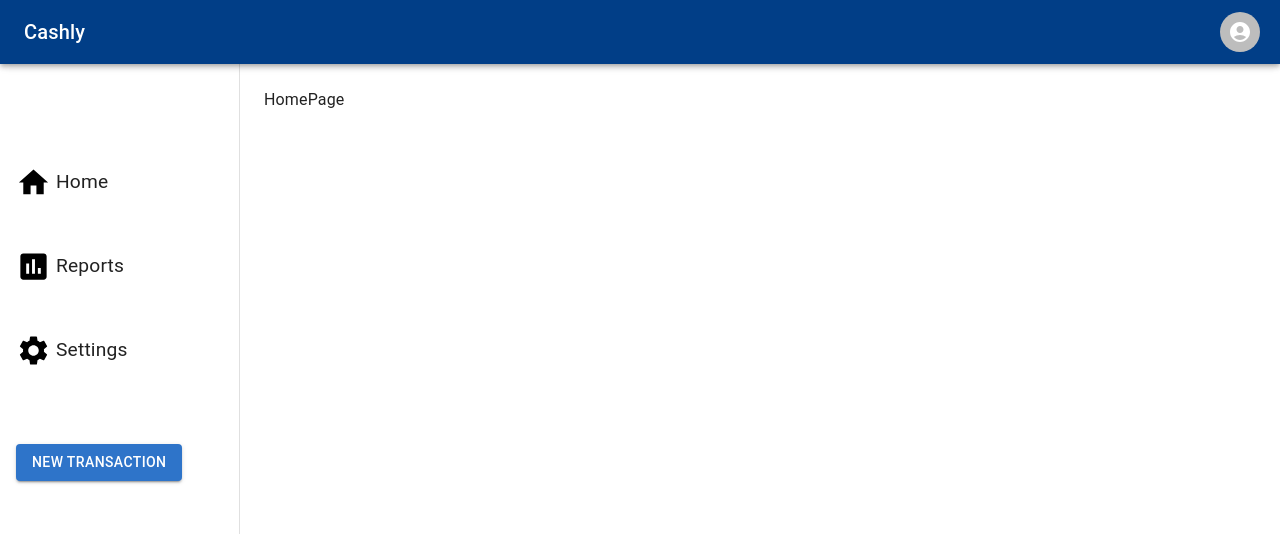
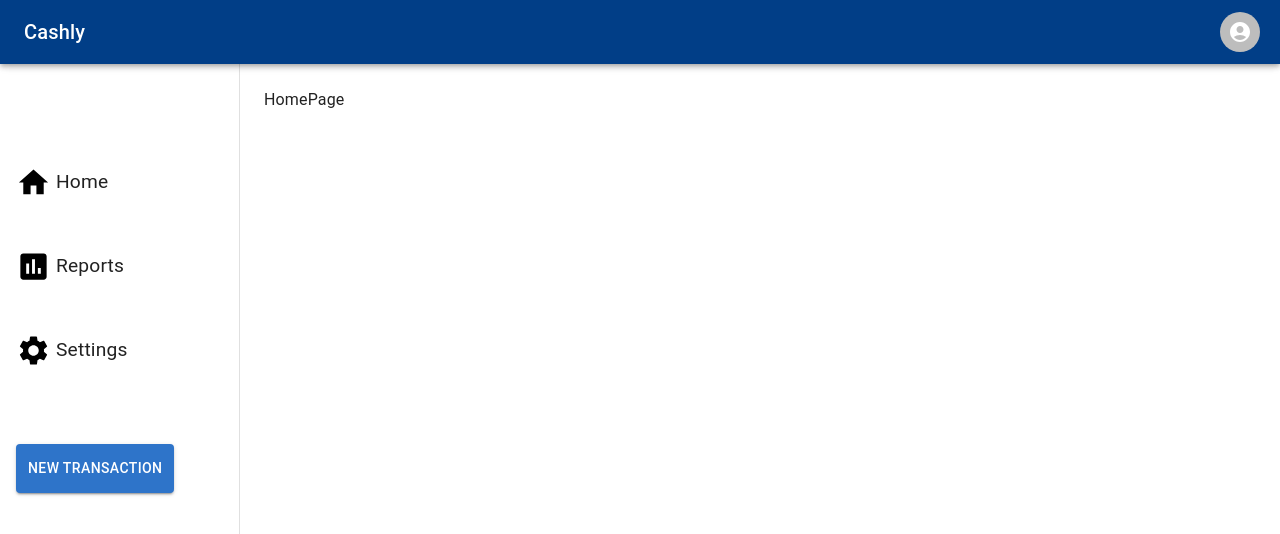
Before and after one commit to ahmedselamin/Cashly-v7, a React (Vite) app in the folder client/: page /home in a window 1280 px wide. Shown: the top 534 px of the page. Built offline with nearby package versions, Linux system fonts and the light colour scheme.

Commit message:
change up the button a little bit

```diff
--- a/client/src/Components/Sidebar.jsx
+++ b/client/src/Components/Sidebar.jsx
@@ -72,7 +72,7 @@ const Sidebar = ({ mobileOpen, handleDrawerToggle, isMobile }) => {
           variant="contained"
           color="secondary"
           onClick={() => {}}
-          sx={{ mx: 2, mt: "4rem" }}
+          sx={{ mx: 2, mt: "4rem", p: "12px", fontWeight: 550 }}
         >
           new Transaction
         </Button>
```
